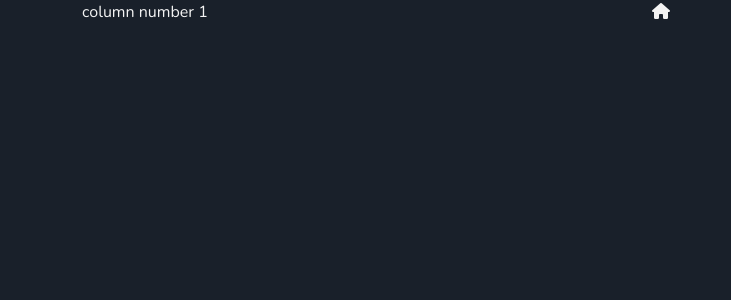
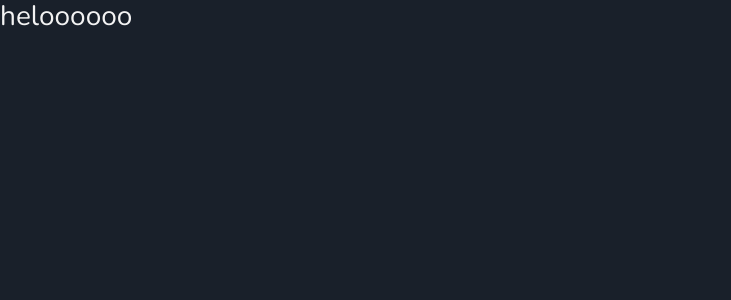
Before and after one commit to JoeSal777/joesal-portifolio, a React (Create React App) app: page / in a window 1280 px wide. Shown: the top 300 px of the page, without its empty margins (0-731 px from the left). Built offline with nearby package versions, Linux system fonts and the light colour scheme.

Commit message:
testing react-fragment

```diff
--- a/src/App.js
+++ b/src/App.js
@@ -5,16 +5,9 @@ import React, { Component } from 'react';
 class App extends Component{
   render(){
     return(
-      <div className="container">
-        <div className="row">
-          <div className="col-6"> column number 1</div>
-          <div className="col-6">
-            <span>
-              <i className="fas fa-home"/>
-            </span>
-            </div>
-        </div>
-      </div>
+      <React.Fragment>
+        <h3>heloooooo</h3>
+    </React.Fragment>
     );
   }
 }
--- a/src/App.scss
+++ b/src/App.scss
@@ -21,3 +21,6 @@ body{
   overflow: auto;
   -ms-overflow-style: none; /* Hide scrollbar for IE and Edge */
 }
+body::-webkit-scrollbar {
+  display: none;
+}
```
